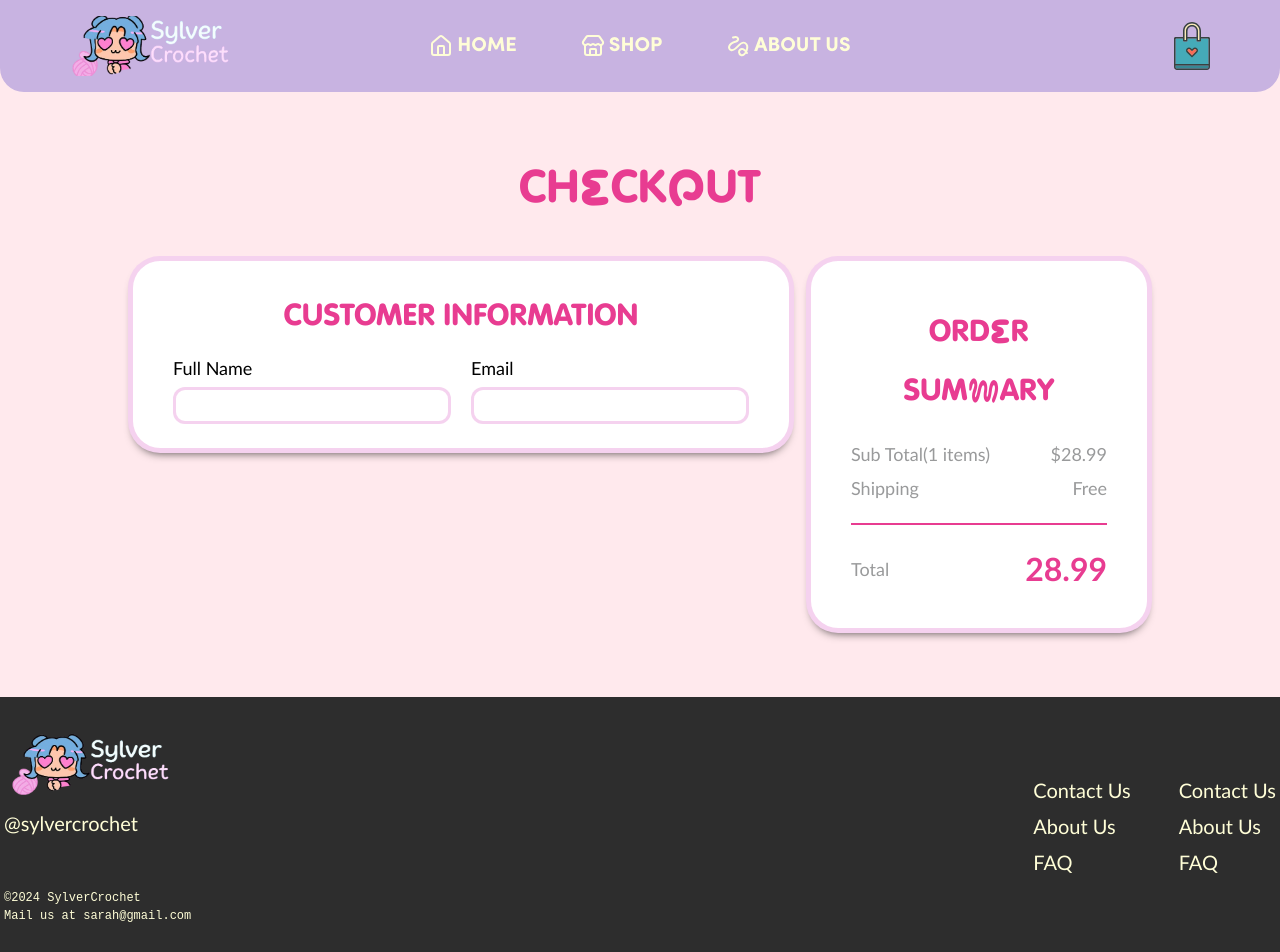
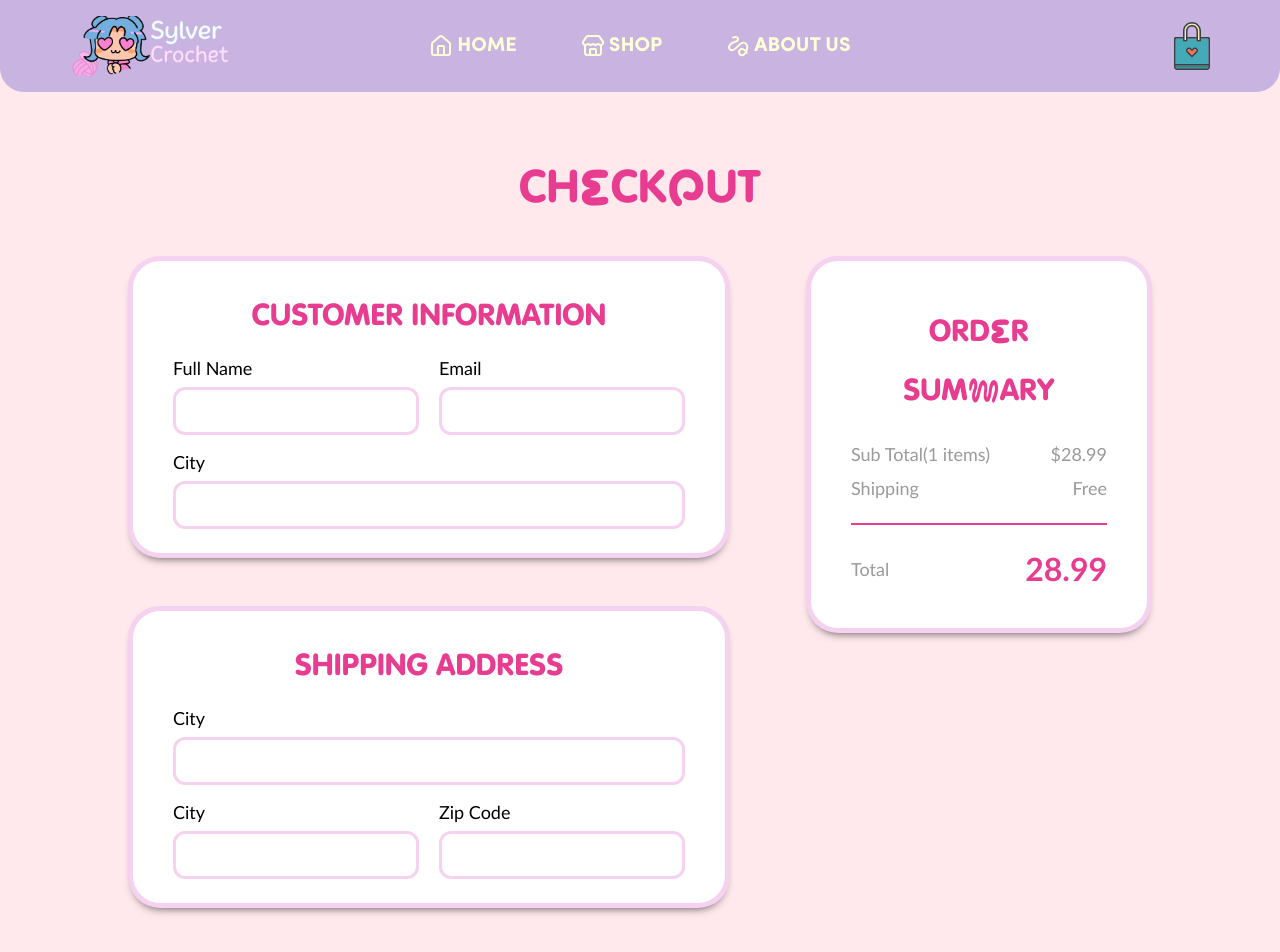
Before and after one commit to fifthmarauder/sylvercrochet, a Next.js app: page /checkout in a window 1280 px wide. Shown: the top 952 px of the page. Built offline with nearby package versions, Linux system fonts and the light colour scheme; some icons are missing.

Commit message:
Chore:shipping details added

```diff
--- a/src/app/checkout/checkout.module.css
+++ b/src/app/checkout/checkout.module.css
@@ -21,10 +21,16 @@
   width: 100%;
 }
 
+.borderBoxContainer {
+  display: flex;
+  flex-direction: column;
+  gap: 48px;
+}
+
 .borderBox {
   display: flex;
   flex-direction: column;
-  width: 45vw;
+  width: 40vw;
   gap: 16px;
   padding: 24px 40px;
   border: 5px solid #edabe188;
@@ -52,8 +58,8 @@
 
 .inputField {
   border: 3px solid #edabe188;
-  font-size: 18px;
-  padding: 5px;
+  font-size: 16px;
+  padding: 12px;
 
   border-radius: 12px;
 }
--- a/src/app/checkout/page.tsx
+++ b/src/app/checkout/page.tsx
@@ -11,7 +11,7 @@ const Checkout = () => {
 
         <div className={styles.boxContainer}>
           {/* left containers */}
-          <div>
+          <div className={styles.borderBoxContainer}>
             <div className={styles.borderBox}>
               <div
                 className="heading"
@@ -19,6 +19,13 @@ const Checkout = () => {
               >
                 CUSTOMER INFORMATION
               </div>
+              <div
+                style={{
+                  display: "flex",
+                  flexDirection: "column",
+                  gap: "16px",
+                }}
+              >
                 <div style={{ display: "flex", gap: "20px" }}>
                   <div
                     style={{
@@ -41,6 +48,69 @@ const Checkout = () => {
                   >
                     <div className={styles.inputTitle}>Email</div>
                     <input className={styles.inputField} />
+                  </div>
+                </div>
+                <div
+                  style={{
+                    display: "flex",
+                    flexDirection: "column",
+                    gap: "8px",
+                    width: "100%",
+                  }}
+                >
+                  <div className={styles.inputTitle}>City</div>
+                  <input className={styles.inputField} />
+                </div>
+              </div>
+            </div>
+            <div className={styles.borderBox}>
+              <div
+                className="heading"
+                style={{ color: "var(--color-darkPink)", fontSize: "32px" }}
+              >
+                SHIPPING ADDRESS
+              </div>
+              <div
+                style={{
+                  display: "flex",
+                  flexDirection: "column",
+                  gap: "16px",
+                }}
+              >
+                <div
+                  style={{
+                    display: "flex",
+                    flexDirection: "column",
+                    gap: "8px",
+                    width: "100%",
+                  }}
+                >
+                  <div className={styles.inputTitle}>City</div>
+                  <input className={styles.inputField} />
+                </div>
+                <div style={{ display: "flex", gap: "20px" }}>
+                  <div
+                    style={{
+                      display: "flex",
+                      flexDirection: "column",
+                      gap: "8px",
+                      width: "100%",
+                    }}
+                  >
+                    <div className={styles.inputTitle}>City</div>
+                    <input className={styles.inputField} />
+                  </div>
+                  <div
+                    style={{
+                      display: "flex",
+                      flexDirection: "column",
+                      gap: "8px",
+                      width: "100%",
+                    }}
+                  >
+                    <div className={styles.inputTitle}>Zip Code</div>
+                    <input className={styles.inputField} />
+                  </div>
                 </div>
               </div>
             </div>
```
Lines whose indentation alone changed are shown as unchanged.
